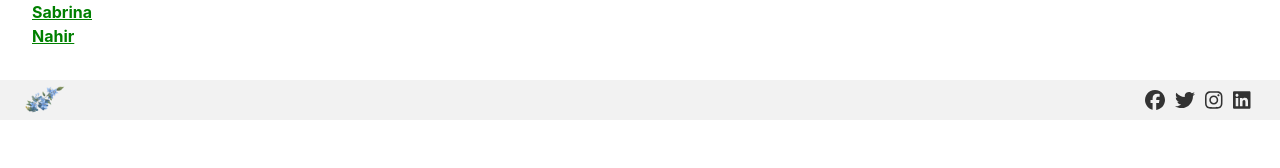
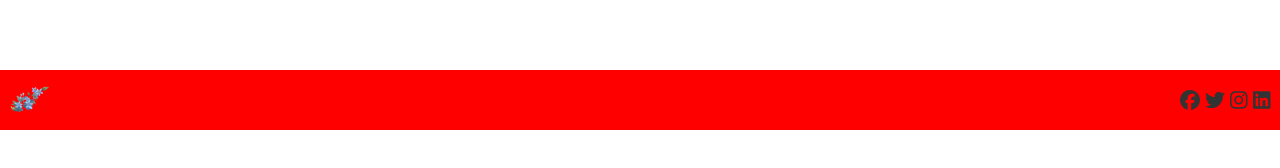
Before and after one commit to AgustinaMonzon/rrconsultora, a React (Create React App) app: page / in a window 1280 px wide. Shown: the part 670-838 px from the top of the page. After the commit the page ends 800 px from the top, so only its background shows below. Built offline with nearby package versions, Linux system fonts and the light colour scheme.

Commit message:
cambios css

```diff
--- a/src/Components/Footer/Footer.css
+++ b/src/Components/Footer/Footer.css
@@ -1,15 +1,27 @@
-
 .footer {
   background-color: #f2f2f2;
   position: relative;
   bottom: 0;
-    height: 40px;
-    width: 100%;
-    padding: 20px;
+  left: 0;
+  right: 0;
+  padding: 5px;
   display: flex;
   justify-content: space-between;
   align-items: center;
   color: #333;
+}
+
+
+
+.content {
+  flex: 1 0 auto;
+  padding-bottom: 10px; /* altura del footer */
+}
+
+
+footer.footer {
+  background-color: red;
+
 }
 
 .footer-logo img {
@@ -18,7 +30,7 @@
 }
 
 .footer-social a {
-    margin-right: 10px;
+  margin-right: 5px;
   color: #333;
   font-size: 20px;
 }
--- a/src/Components/Home/Home.js
+++ b/src/Components/Home/Home.js
@@ -6,15 +6,12 @@ import AboutUs from "../AboutUs/AboutUs";
 
 function Home() {
   return (
-    <Box p={0} height="250vh">
+    <Box display="flex" flexDirection="column" minHeight="100vh">
       <NavBar />
-      <br />
-      <br />
-      <br />
-      <br />
-      <br />
-      <Carrousel />
-      <AboutUs />
+      <Box flexGrow={1} className="content">
+        <Carrousel />
+        <AboutUs />
+      </Box>
       <Footer />
     </Box>
   );
```
Lines whose indentation alone changed are shown as unchanged.
